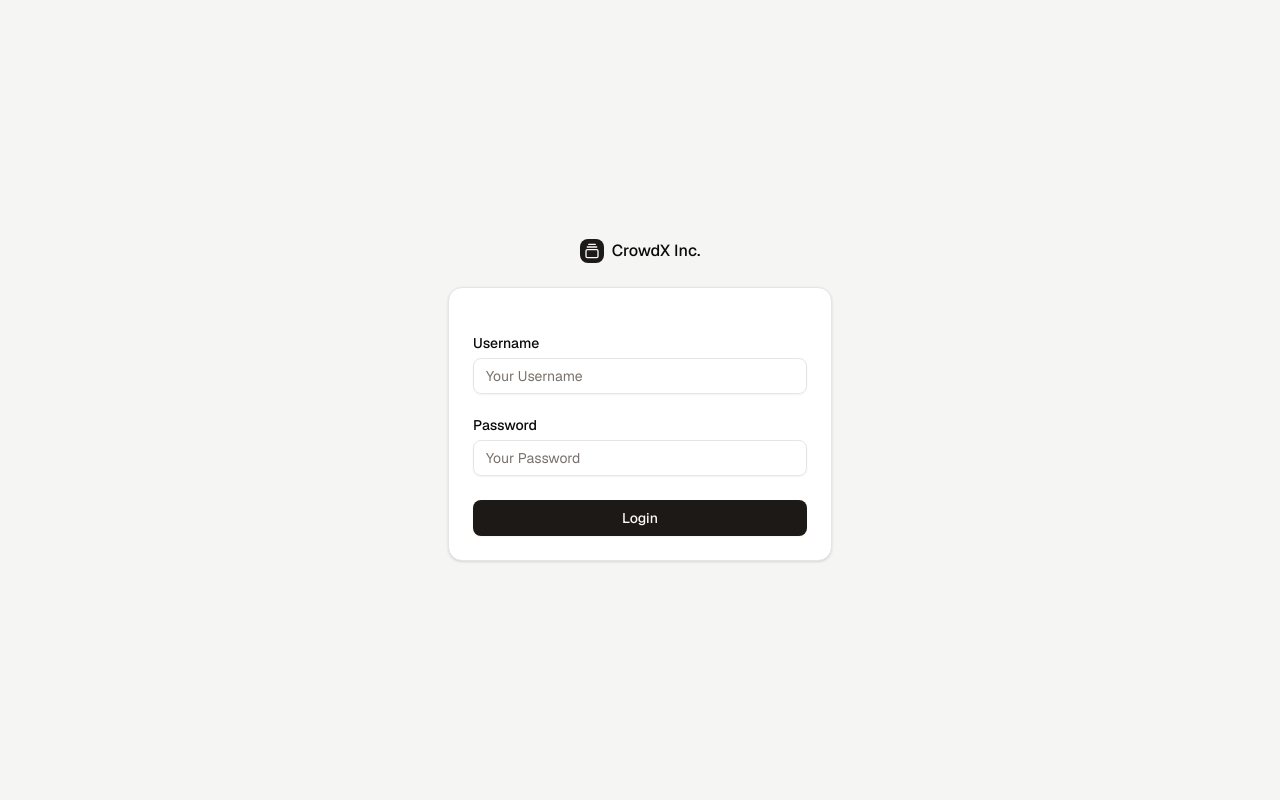
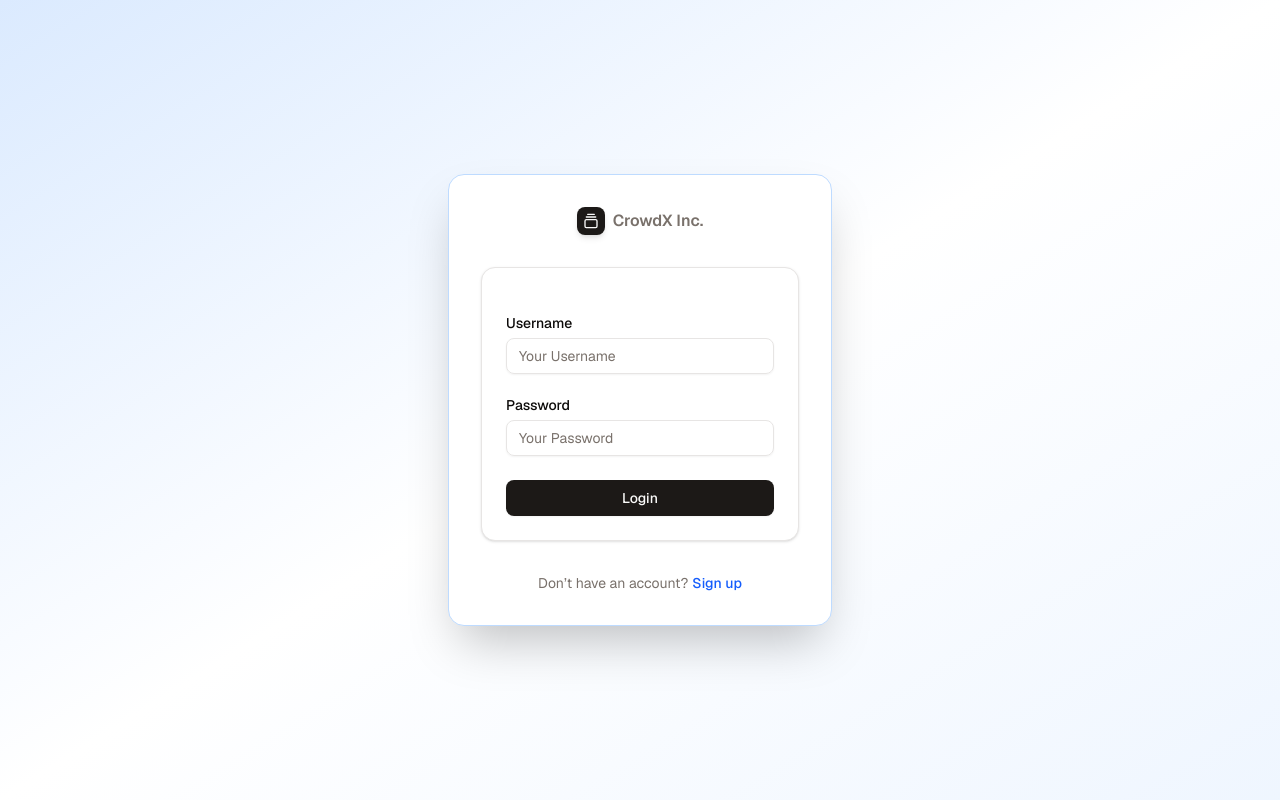
Before and after one commit to Sserano24/CrowdX2-frontend, a Next.js app: page /login in a window 1280 px wide. Built offline with nearby package versions, Linux system fonts and the light colour scheme.

Commit message:
Update page.jsx

```diff
--- a/src/app/login/page.jsx
+++ b/src/app/login/page.jsx
@@ -1,20 +1,30 @@
-import { GalleryVerticalEnd } from "lucide-react"
-
-import { LoginForm } from "@/components/loginForm"
+import { GalleryVerticalEnd } from "lucide-react";
+import { LoginForm } from "@/components/loginForm";
+import Link from "next/link";
 
 export default function Page() {
-
   return (
-    <div className="flex min-h-svh flex-col items-center justify-center gap-6 bg-muted p-6 md:p-10">
-      <div className="flex w-full max-w-sm flex-col gap-6">
-        <a href="#" className="flex items-center gap-2 self-center font-medium">
-          <div className="flex h-6 w-6 items-center justify-center rounded-md bg-primary text-primary-foreground">
+    <div className="flex min-h-screen flex-col items-center justify-center bg-gradient-to-br from-blue-100 via-white to-blue-50 dark:from-gray-900 dark:to-black p-6 md:p-10">
+      <div className="flex w-full max-w-sm flex-col gap-8 p-8 bg-white dark:bg-gray-900 shadow-2xl rounded-2xl border border-blue-200 dark:border-gray-800">
+        <Link href="/" className="flex items-center gap-2 self-center font-semibold text-muted-foreground hover:text-primary transition-colors">
+          <div className="flex h-7 w-7 items-center justify-center rounded-md bg-primary text-primary-foreground shadow-md">
             <GalleryVerticalEnd className="size-4" />
           </div>
           CrowdX Inc.
-        </a>
+        </Link>
+
         <LoginForm />
+
+        <div className="text-center text-sm text-muted-foreground">
+          Don’t have an account?
+          <Link
+            href="/signup"
+            className="ml-1 font-medium text-blue-600 hover:text-blue-700 transition-colors"
+          >
+            Sign up
+          </Link>
+        </div>
       </div>
     </div>
-  )
+  );
 }
```
